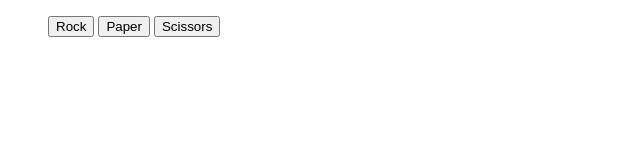
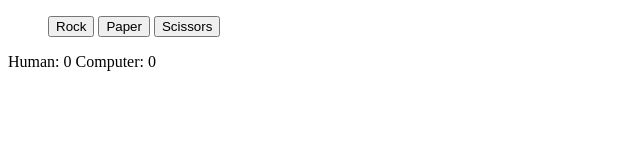
Before and after one commit to hpham474/odin-rock-paper-scissors, a plain HTML site: page index.html in a window 1280 px wide. Both pictures are taken after a click on the element "Rock Paper Scissors". Shown: the whole page, without its empty margins (0-640 px from the left). Drawn offline with Linux system fonts and the light colour scheme.

Commit message:
add div that tracks score

```diff
--- a/index.html
+++ b/index.html
@@ -11,6 +11,10 @@
         <button class="paper">Paper</button>
         <button class="scissors">Scissors</button>
     </ul>
+    <div class="score">
+        Human: 0
+        Computer: 0
+    </div>
     <script src="main.js"></script>
 </body>
 </html>
--- a/main.js
+++ b/main.js
@@ -68,6 +68,13 @@ function playRound(humanChoice, computerChoice) {
     else {
         console.log("Weird choices have been made")
     }
+
+    const score = document.querySelector(".score");
+    score.textContent = `Human: ${humanScore} Computer: ${computerScore}`;
+}
+
+function changeScore() {
+
 }
 
 let humanScore = 0;
```
